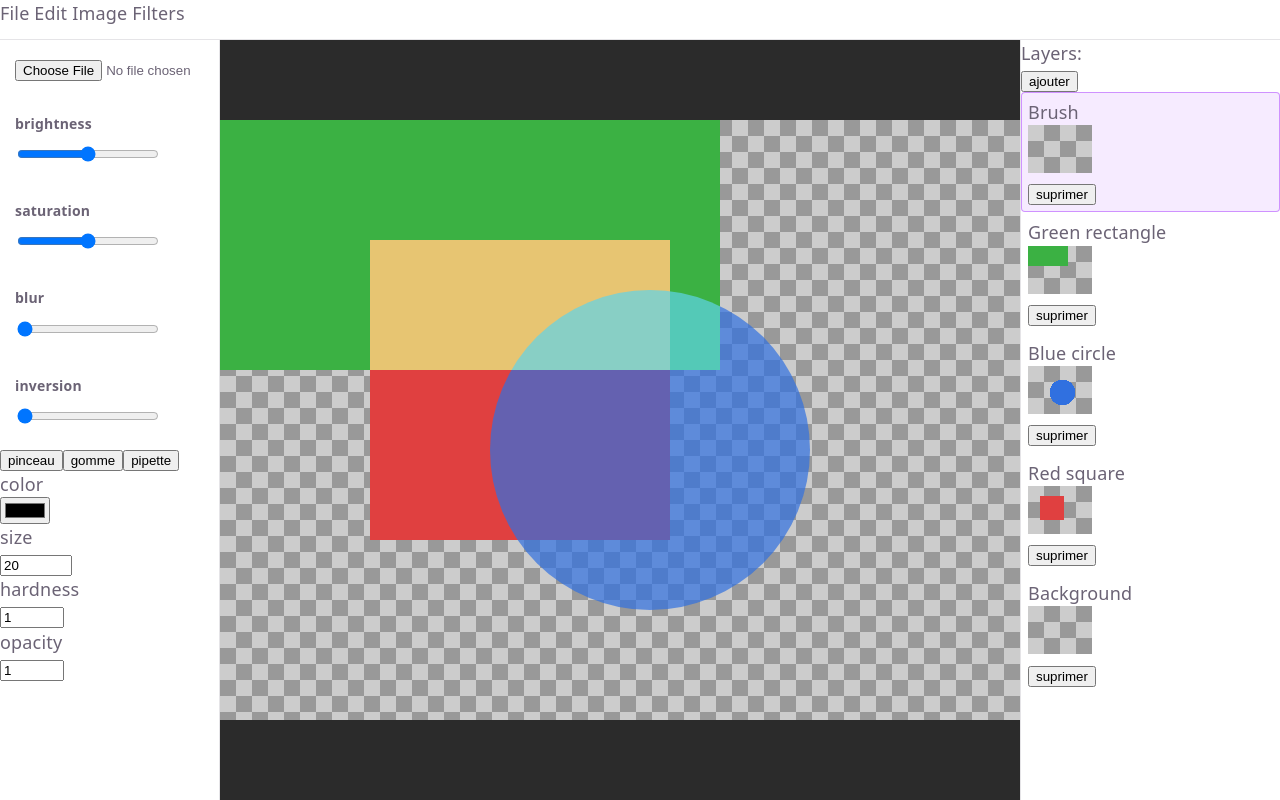
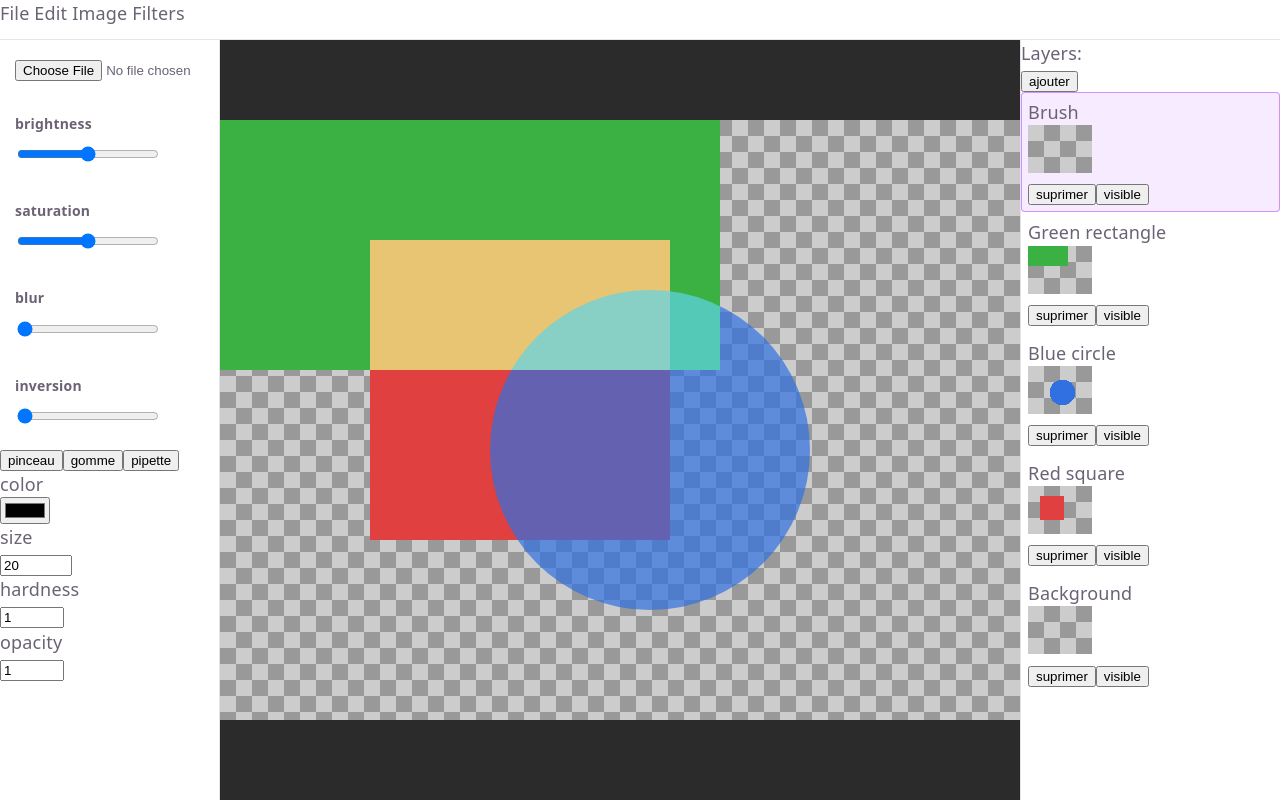
Before and after one commit to JurassicX/EpiGimp, a React (Vite) app: page / in a window 1280 px wide. Built offline with nearby package versions, Linux system fonts and the light colour scheme.

Commit message:
[+] adding a button to switch visibility for each layers

```diff
--- a/src/ui/App.tsx
+++ b/src/ui/App.tsx
@@ -23,7 +23,12 @@ export function App() {
   }
 
   function selectLayer(id: string) {
-    setDoc({...doc, activeLayerId: id})
+    setDoc({ ...doc, activeLayerId: id})
+  }
+
+  function showSwitchLayer(id: string) {
+    const layers = doc.layers.map(layer => layer.id === id ? { ...layer, visible: !layer.visible } : layer)
+    setDoc({ ...doc, layers })
   }
 
   return (
@@ -31,7 +36,7 @@ export function App() {
       <TopBar />
       <ToolPanel filters={filters} onFilterChange={setFilter} onOpenFile={openFile} />
       <CanvasArea image={image} filters={filters} doc={doc} />
-      <LayersPanel doc={doc} onAddLayer={handleAddLayer} onDeleteLayer={deleteLayer} onSelectLayer={selectLayer}/>
+      <LayersPanel doc={doc} onAddLayer={handleAddLayer} onDeleteLayer={deleteLayer} onSelectLayer={selectLayer} onShowSwitchLayer={showSwitchLayer}/>
     </div>
   )
 }
--- a/src/ui/panels/LayersPanel.tsx
+++ b/src/ui/panels/LayersPanel.tsx
@@ -7,9 +7,10 @@ interface LayersPanelProps {
   onAddLayer: () => void
   onDeleteLayer: (id: string) => void
   onSelectLayer: (id: string) => void
+  onShowSwitchLayer: (id: string) => void
 }
 
-export function LayersPanel({ doc, onAddLayer, onDeleteLayer, onSelectLayer }: LayersPanelProps) {
+export function LayersPanel({ doc, onAddLayer, onDeleteLayer, onSelectLayer, onShowSwitchLayer }: LayersPanelProps) {
 
 
   return (
@@ -23,6 +24,7 @@ export function LayersPanel({ doc, onAddLayer, onDeleteLayer, onSelectLayer }: L
             <LayerThumbnail layer={layer} ></LayerThumbnail>
           </div>
           <button onClick={() => onDeleteLayer(layer.id)}>suprimer</button>
+          <button onClick={() => onShowSwitchLayer(layer.id)}>visible</button>
         </div>
       ))}
     </aside>
```
